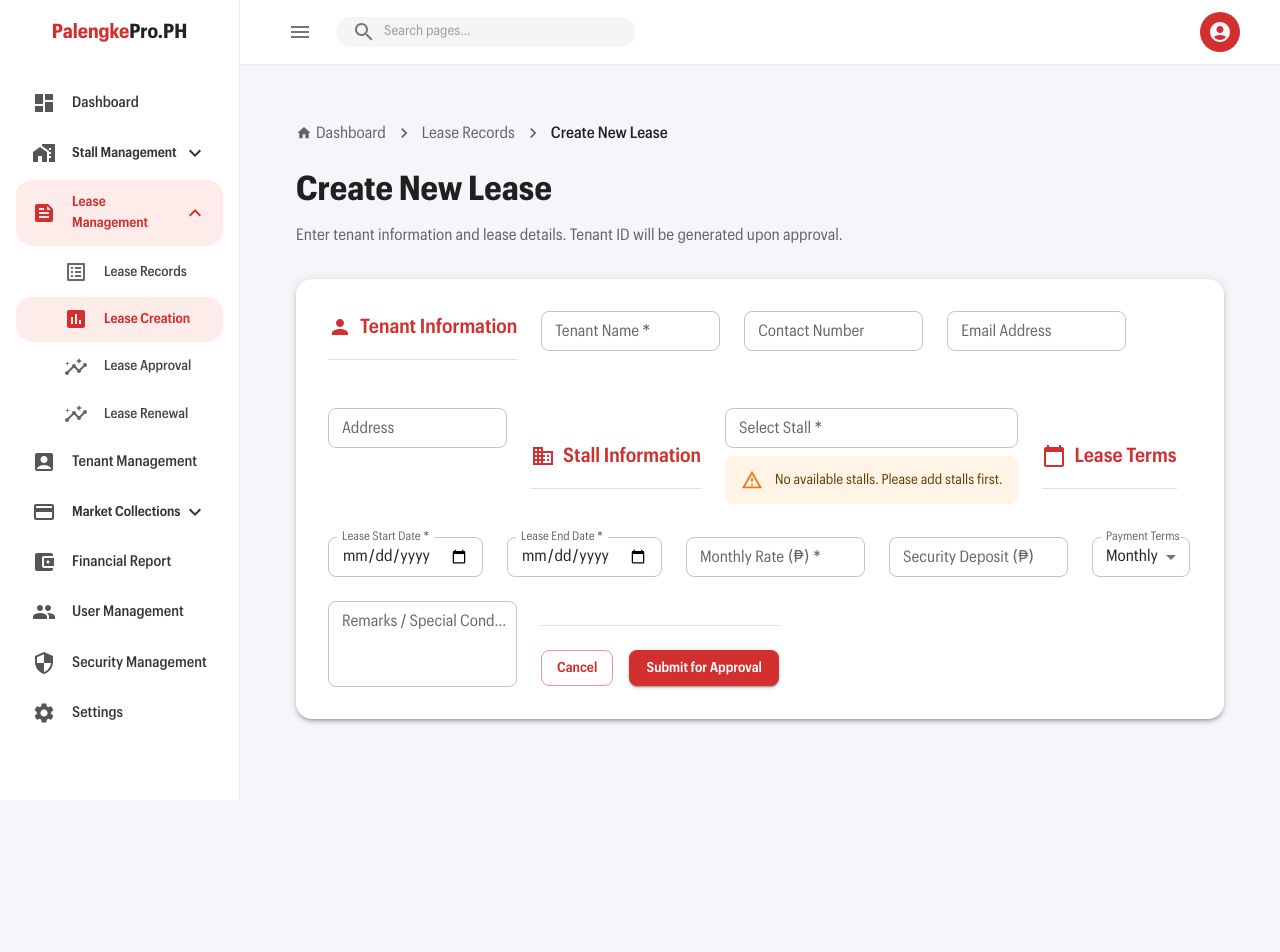
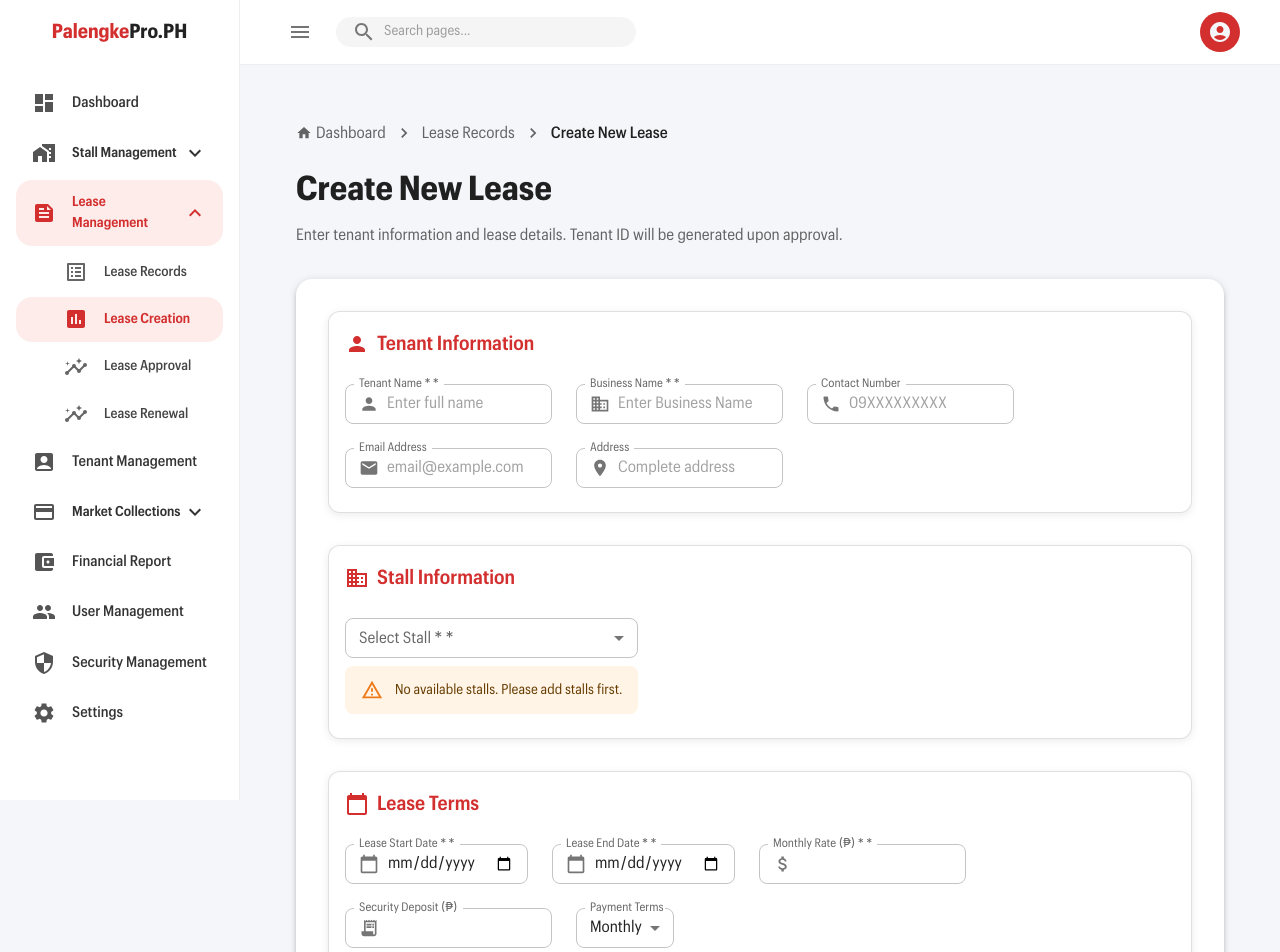
Before and after one commit to bcharles4/palengkeproph_test, a React (Create React App) app in the folder palengkeproph_frontend/: page /lease-creation in a window 1280 px wide. Shown: the top 952 px of the page. Before the commit the page ends 800 px from the top, so only its background shows below. Built offline with nearby package versions, Linux system fonts and the light colour scheme.

Commit message:
add a input field

```diff
--- a/palengkeproph_frontend/src/layouts/MainLayout.jsx
+++ b/palengkeproph_frontend/src/layouts/MainLayout.jsx
@@ -71,7 +71,6 @@ export default function MainLayout({ children }) {
 
   const handleDrawerToggle = () => setOpen(!open);
 
-  // ✅ Improved: only one dropdown open at a time
   const handleDropdownToggle = (key) => {
     setOpenDropdowns((prev) => {
       const updated = {};
--- a/palengkeproph_frontend/src/pages/lease/LeaseCreation.jsx
+++ b/palengkeproph_frontend/src/pages/lease/LeaseCreation.jsx
@@ -15,6 +15,9 @@ import {
   Link,
   Alert,
   Divider,
+  Card,
+  CardContent,
+  InputAdornment,
 } from "@mui/material";
 import {
   NavigateNext,
@@ -22,7 +25,12 @@ import {
   Person,
   Business,
   CalendarToday,
+  Phone,
+  Email,
+  LocationOn,
   AttachMoney,
+  Description,
+  ReceiptLong,
 } from "@mui/icons-material";
 import MainLayout from "../../layouts/MainLayout";
 import { useNavigate } from "react-router-dom";
@@ -31,6 +39,7 @@ export default function LeaseCreation() {
   const navigate = useNavigate();
   const [leaseData, setLeaseData] = useState({
     tenantName: "",
+    tenantBusinessName: "",
     tenantContact: "",
     tenantEmail: "",
     tenantAddress: "",
@@ -93,7 +102,7 @@ export default function LeaseCreation() {
 
     // Basic validation
     const requiredFields = [
-      'tenantName', 'stallId', 'leaseStart',
+      'tenantName', 'tenantBusinessName', 'stallId', 'leaseStart',
       'leaseEnd', 'monthlyRate'
     ];
 
@@ -107,12 +116,6 @@ export default function LeaseCreation() {
     setPreviewOpen(true);
   };
 
-  const generateTenantId = () => {
-    const currentYear = new Date().getFullYear();
-    const randomNum = Math.floor(Math.random() * 1000).toString().padStart(3, '0');
-    return `TEN-${currentYear}-${randomNum}`;
-  };
-
   const handleConfirmLease = () => {
     // Generate unique lease ID
     const leaseId = `LEASE-${new Date().getFullYear()}-${Math.floor(Math.random() * 10000).toString().padStart(4, '0')}`;
@@ -123,14 +126,13 @@ export default function LeaseCreation() {
       status: "Pending Approval",
       dateCreated: new Date().toISOString(),
       dateRequested: new Date().toISOString(),
-      createdBy: "Staff", // In real app, get from user session
+      createdBy: "Staff",
+      tenantId: "",
 
-      // Tenant ID will be generated upon approval
-      tenantId: "", // Will be generated when approved
-
-      // Store tenant information separately
+      // Tenant information
       tenantInfo: {
         name: leaseData.tenantName,
+        business: leaseData.tenantBusinessName,
         contact: leaseData.tenantContact,
         email: leaseData.tenantEmail,
         address: leaseData.tenantAddress,
@@ -158,6 +160,7 @@ export default function LeaseCreation() {
     // Reset form
     setLeaseData({
       tenantName: "",
+      tenantBusinessName: "",
       tenantContact: "",
       tenantEmail: "",
       tenantAddress: "",
@@ -166,7 +169,7 @@ export default function LeaseCreation() {
       leaseEnd: "",
       monthlyRate: "",
       securityDeposit: "",
-      paymentTerms: "Daily",
+      paymentTerms: "Monthly",
       remarks: "",
     });
 
@@ -225,27 +228,52 @@ export default function LeaseCreation() {
 
         <Paper sx={{ p: 4, borderRadius: 2, boxShadow: 3 }}>
           <form onSubmit={handleSubmit}>
-            <Grid container spacing={3}>
 
-              {/* Tenant Information Section */}
-              <Grid item xs={12}>
-                <Typography variant="h6" sx={{ mb: 2, color: '#D32F2F', display: 'flex', alignItems: 'center' }}>
+            {/* SECTION 1: Tenant Information */}
+            <Card variant="outlined" sx={{ mb: 4 }}>
+              <CardContent>
+                <Typography variant="h6" sx={{ mb: 3, color: '#D32F2F', display: 'flex', alignItems: 'center' }}>
                   <Person sx={{ mr: 1 }} />
                   Tenant Information
                 </Typography>
-                <Divider sx={{ mb: 3 }} />
-              </Grid>
-
+                <Grid container spacing={3}>
                   <Grid item xs={12} md={6}>
                     <TextField
                       fullWidth
-                  label="Tenant Name"
+                      label="Tenant Name *"
                       name="tenantName"
                       value={leaseData.tenantName}
                       onChange={handleChange}
                       size="small"
                       required
                       placeholder="Enter full name"
+                      InputProps={{
+                        startAdornment: (
+                          <InputAdornment position="start">
+                            <Person fontSize="small" color="action" />
+                          </InputAdornment>
+                        ),
+                      }}
+                    />
+                  </Grid>
+
+                  <Grid item xs={12} md={6}>
+                    <TextField
+                      fullWidth
+                      label="Business Name *"
+                      name="tenantBusinessName"
+                      value={leaseData.tenantBusinessName}
+                      onChange={handleChange}
+                      size="small"
+                      required
+                      placeholder="Enter Business Name"
+                      InputProps={{
+                        startAdornment: (
+                          <InputAdornment position="start">
+                            <Business fontSize="small" color="action" />
+                          </InputAdornment>
+                        ),
+                      }}
                     />
                   </Grid>
 
@@ -258,6 +286,13 @@ export default function LeaseCreation() {
                       onChange={handleChange}
                       size="small"
                       placeholder="09XXXXXXXXX"
+                      InputProps={{
+                        startAdornment: (
+                          <InputAdornment position="start">
+                            <Phone fontSize="small" color="action" />
+                          </InputAdornment>
+                        ),
+                      }}
                     />
                   </Grid>
 
@@ -271,10 +306,17 @@ export default function LeaseCreation() {
                       size="small"
                       type="email"
                       placeholder="email@example.com"
+                      InputProps={{
+                        startAdornment: (
+                          <InputAdornment position="start">
+                            <Email fontSize="small" color="action" />
+                          </InputAdornment>
+                        ),
+                      }}
                     />
                   </Grid>
 
-              <Grid item xs={12} md={6}>
+                  <Grid item xs={12}>
                     <TextField
                       fullWidth
                       label="Address"
@@ -283,23 +325,32 @@ export default function LeaseCreation() {
                       onChange={handleChange}
                       size="small"
                       placeholder="Complete address"
+                      InputProps={{
+                        startAdornment: (
+                          <InputAdornment position="start">
+                            <LocationOn fontSize="small" color="action" />
+                          </InputAdornment>
+                        ),
+                      }}
                     />
                   </Grid>
+                </Grid>
+              </CardContent>
+            </Card>
 
-              {/* Stall Information Section */}
-              <Grid item xs={12}>
-                <Typography variant="h6" sx={{ mt: 4, mb: 2, color: '#D32F2F', display: 'flex', alignItems: 'center' }}>
+            {/* SECTION 2: Stall Information */}
+            <Card variant="outlined" sx={{ mb: 4 }}>
+              <CardContent>
+                <Typography variant="h6" sx={{ mb: 3, color: '#D32F2F', display: 'flex', alignItems: 'center' }}>
                   <Business sx={{ mr: 1 }} />
                   Stall Information
                 </Typography>
-                <Divider sx={{ mb: 3 }} />
-              </Grid>
-
+                <Grid container spacing={3}>
                   <Grid item xs={12} md={6}>
                     <TextField
-
+                      select
                       fullWidth
-                  label="Select Stall"
+                      label="Select Stall *"
                       name="stallId"
                       value={leaseData.stallId}
                       onChange={handleChange}
@@ -324,33 +375,43 @@ export default function LeaseCreation() {
 
                   {selectedStall && (
                     <Grid item xs={12} md={6}>
-                  <Paper variant="outlined" sx={{ p: 2, bgcolor: '#f5f5f5' }}>
-                    <Typography variant="subtitle2" gutterBottom>
+                      <Paper variant="outlined" sx={{ p: 2, bgcolor: '#f5f5f5', height: '100%' }}>
+                        <Typography variant="subtitle2" gutterBottom color="primary">
                           Selected Stall Details:
                         </Typography>
+                        <Box sx={{ display: 'flex', flexDirection: 'column', gap: 0.5 }}>
                           <Typography variant="body2">
-                      <strong>Type:</strong> {selectedStall.type || 'Standard'} <br />
-                      <strong>Size:</strong> {selectedStall.size || 'N/A'} <br />
-                      <strong>Location:</strong> {selectedStall.location || 'N/A'} <br />
+                            <strong>Type:</strong> {selectedStall.type || 'Standard'}
+                          </Typography>
+                          <Typography variant="body2">
+                            <strong>Size:</strong> {selectedStall.size || 'N/A'}
+                          </Typography>
+                          <Typography variant="body2">
+                            <strong>Location:</strong> {selectedStall.location || 'N/A'}
+                          </Typography>
+                          <Typography variant="body2">
                             <strong>Base Rate:</strong> ₱{selectedStall.rate || '0'}/month
                           </Typography>
+                        </Box>
                       </Paper>
                     </Grid>
                   )}
+                </Grid>
+              </CardContent>
+            </Card>
 
-              {/* Lease Terms Section */}
-              <Grid item xs={12}>
-                <Typography variant="h6" sx={{ mt: 4, mb: 2, color: '#D32F2F', display: 'flex', alignItems: 'center' }}>
+            {/* SECTION 3: Lease Terms */}
+            <Card variant="outlined" sx={{ mb: 4 }}>
+              <CardContent>
+                <Typography variant="h6" sx={{ mb: 3, color: '#D32F2F', display: 'flex', alignItems: 'center' }}>
                   <CalendarToday sx={{ mr: 1 }} />
                   Lease Terms
                 </Typography>
-                <Divider sx={{ mb: 3 }} />
-              </Grid>
-
+                <Grid container spacing={3}>
                   <Grid item xs={12} md={6}>
                     <TextField
                       fullWidth
-                  label="Lease Start Date"
+                      label="Lease Start Date *"
                       type="date"
                       name="leaseStart"
                       value={leaseData.leaseStart}
@@ -358,13 +419,20 @@ export default function LeaseCreation() {
                       size="small"
                       InputLabelProps={{ shrink: true }}
                       required
+                      InputProps={{
+                        startAdornment: (
+                          <InputAdornment position="start">
+                            <CalendarToday fontSize="small" color="action" />
+                          </InputAdornment>
+                        ),
+                      }}
                     />
                   </Grid>
 
                   <Grid item xs={12} md={6}>
                     <TextField
                       fullWidth
-                  label="Lease End Date"
+                      label="Lease End Date *"
                       type="date"
                       name="leaseEnd"
                       value={leaseData.leaseEnd}
@@ -372,13 +440,20 @@ export default function LeaseCreation() {
                       size="small"
                       InputLabelProps={{ shrink: true }}
                       required
+                      InputProps={{
+                        startAdornment: (
+                          <InputAdornment position="start">
+                            <CalendarToday fontSize="small" color="action" />
+                          </InputAdornment>
+                        ),
+                      }}
                     />
                   </Grid>
 
                   <Grid item xs={12} md={6}>
                     <TextField
                       fullWidth
-                  label="Monthly Rate (₱)"
+                      label="Monthly Rate (₱) *"
                       name="monthlyRate"
                       value={leaseData.monthlyRate}
                       onChange={handleChange}
@@ -386,7 +461,11 @@ export default function LeaseCreation() {
                       type="number"
                       required
                       InputProps={{
-                    // startAdornment: <AttachMoney sx={{ mr: 1, color: 'action.active' }} />,
+                        startAdornment: (
+                          <InputAdornment position="start">
+                            <AttachMoney fontSize="small" color="action" />
+                          </InputAdornment>
+                        ),
                       }}
                     />
                   </Grid>
@@ -400,6 +479,13 @@ export default function LeaseCreation() {
                       onChange={handleChange}
                       size="small"
                       type="number"
+                      InputProps={{
+                        startAdornment: (
+                          <InputAdornment position="start">
+                            <ReceiptLong fontSize="small" color="action" />
+                          </InputAdornment>
+                        ),
+                      }}
                     />
                   </Grid>
 
@@ -421,7 +507,18 @@ export default function LeaseCreation() {
                       <MenuItem value="Annual">Annual</MenuItem>
                     </TextField>
                   </Grid>
+                </Grid>
+              </CardContent>
+            </Card>
 
+            {/* SECTION 4: Additional Information */}
+            <Card variant="outlined" sx={{ mb: 4 }}>
+              <CardContent>
+                <Typography variant="h6" sx={{ mb: 3, color: '#D32F2F', display: 'flex', alignItems: 'center' }}>
+                  <Description sx={{ mr: 1 }} />
+                  Additional Information
+                </Typography>
+                <Grid container spacing={3}>
                   <Grid item xs={12}>
                     <TextField
                       fullWidth
@@ -431,35 +528,36 @@ export default function LeaseCreation() {
                       onChange={handleChange}
                       size="small"
                       multiline
-                  rows={3}
+                      rows={4}
                       placeholder="Any special terms, conditions, or notes..."
                     />
                   </Grid>
+                </Grid>
+              </CardContent>
+            </Card>
 
             {/* Submit Section */}
-              <Grid item xs={12}>
-                <Divider sx={{ my: 3 }} />
-                <Box sx={{ display: 'flex', justifyContent: 'flex-end', gap: 2 }}>
+            <Box sx={{ display: 'flex', justifyContent: 'flex-end', gap: 2, pt: 2 }}>
               <Button
                 variant="outlined"
                 onClick={() => navigate("/lease-approval")}
+                size="large"
               >
                 Cancel
               </Button>
               <Button
                 type="submit"
                 variant="contained"
+                size="large"
                 sx={{
                   bgcolor: "#D32F2F",
                   "&:hover": { bgcolor: "#B71C1C" },
-                      minWidth: '150px'
+                  minWidth: '200px'
                 }}
               >
                 Submit for Approval
               </Button>
             </Box>
-              </Grid>
-            </Grid>
           </form>
         </Paper>
       </Box>
@@ -474,12 +572,15 @@ export default function LeaseCreation() {
             New Lease Request
           </Typography>
 
-          <Grid container spacing={2} sx={{ mb: 3 }}>
+          <Grid container spacing={3} sx={{ mb: 3 }}>
             <Grid item xs={12} md={6}>
-              <Typography variant="subtitle2" color="text.secondary">
+              <Paper variant="outlined" sx={{ p: 2 }}>
+                <Typography variant="subtitle2" color="primary" gutterBottom>
                   Tenant Information
                 </Typography>
+                <Box sx={{ display: 'flex', flexDirection: 'column', gap: 1 }}>
                   <Typography><strong>Name:</strong> {leaseData.tenantName}</Typography>
+                  <Typography><strong>Business:</strong> {leaseData.tenantBusinessName}</Typography>
                   {leaseData.tenantContact && (
                     <Typography><strong>Contact:</strong> {leaseData.tenantContact}</Typography>
                   )}
@@ -489,12 +590,16 @@ export default function LeaseCreation() {
                   {leaseData.tenantAddress && (
                     <Typography><strong>Address:</strong> {leaseData.tenantAddress}</Typography>
                   )}
+                </Box>
+              </Paper>
             </Grid>
 
             <Grid item xs={12} md={6}>
-              <Typography variant="subtitle2" color="text.secondary">
+              <Paper variant="outlined" sx={{ p: 2 }}>
+                <Typography variant="subtitle2" color="primary" gutterBottom>
                   Lease Details
                 </Typography>
+                <Box sx={{ display: 'flex', flexDirection: 'column', gap: 1 }}>
                   <Typography><strong>Stall:</strong> {leaseData.stallId}</Typography>
                   <Typography><strong>Start:</strong> {leaseData.leaseStart}</Typography>
                   <Typography><strong>End:</strong> {leaseData.leaseEnd}</Typography>
@@ -502,8 +607,20 @@ export default function LeaseCreation() {
                   {leaseData.securityDeposit && (
                     <Typography><strong>Security Deposit:</strong> ₱{leaseData.securityDeposit}</Typography>
                   )}
+                  <Typography><strong>Payment Terms:</strong> {leaseData.paymentTerms}</Typography>
+                </Box>
+              </Paper>
             </Grid>
           </Grid>
+
+          {leaseData.remarks && (
+            <Paper variant="outlined" sx={{ p: 2, mb: 3 }}>
+              <Typography variant="subtitle2" color="primary" gutterBottom>
+                Remarks
+              </Typography>
+              <Typography>{leaseData.remarks}</Typography>
+            </Paper>
+          )}
 
           <Alert severity="info" sx={{ mt: 2 }}>
             <Typography variant="body2">
```
Lines whose indentation alone changed are shown as unchanged.
